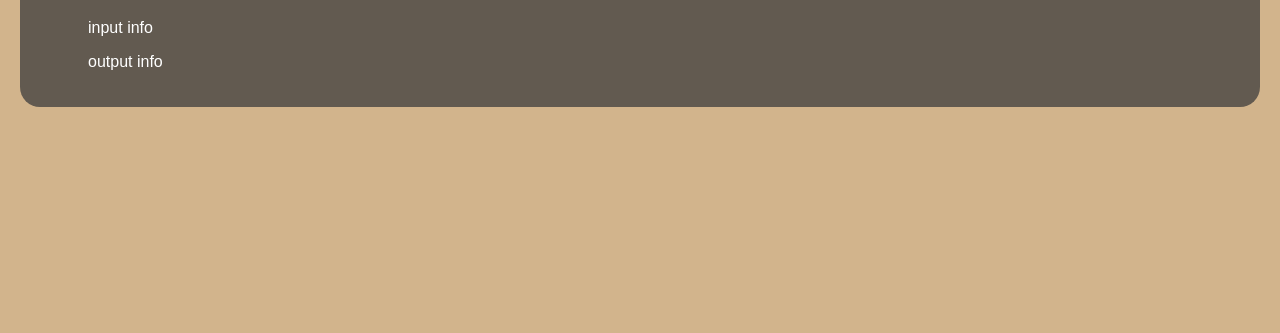
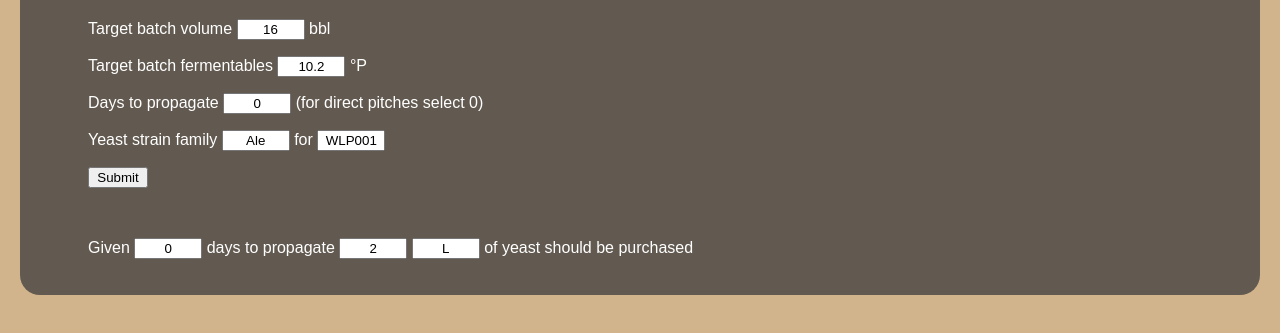
Before and after one commit to nomdebrew/Jeast-Pitch, a plain HTML site: page sprint_1/recommend.html in a window 1280 px wide. Shown: the part 161-494 px from the top of the page. Drawn offline with Linux system fonts and the light colour scheme.

Commit message:
updated recomendations page

```diff
--- a/sprint_1/recommend.html
+++ b/sprint_1/recommend.html
@@ -19,8 +19,13 @@
 
 	<div class="content">
 		<h1>Buying recomendtions</h1>
-		<p>input info</p>
-		<p>output info</p>
+		<p>Target batch volume <input type="text" name="input_1" value="16"> bbl</p>
+		<p>Target batch fermentables <input type="text" name="input_2" value="10.2"> °P</p>
+		<p>Days to propagate <input type="text" name="input_4" value="0"> (for direct pitches select 0)</p>
+		<p>Yeast strain family <input type="text" name="input_5" value="Ale"> for <input type="text" name="input_5" value="WLP001"></p>
+		<p><input type="submit" value="Submit"></p>
+		<br>
+		<p>Given <input type="text" name="input_4" value="0"> days to propagate <input type="text" name="input_4" value="2"> <input type="text" name="input_4" value="L"> of yeast should be purchased</p>
 	</div>
 </div>
 
```
Also changed, not shown: sprint_1/propagation.html (+5 -1 lines).
